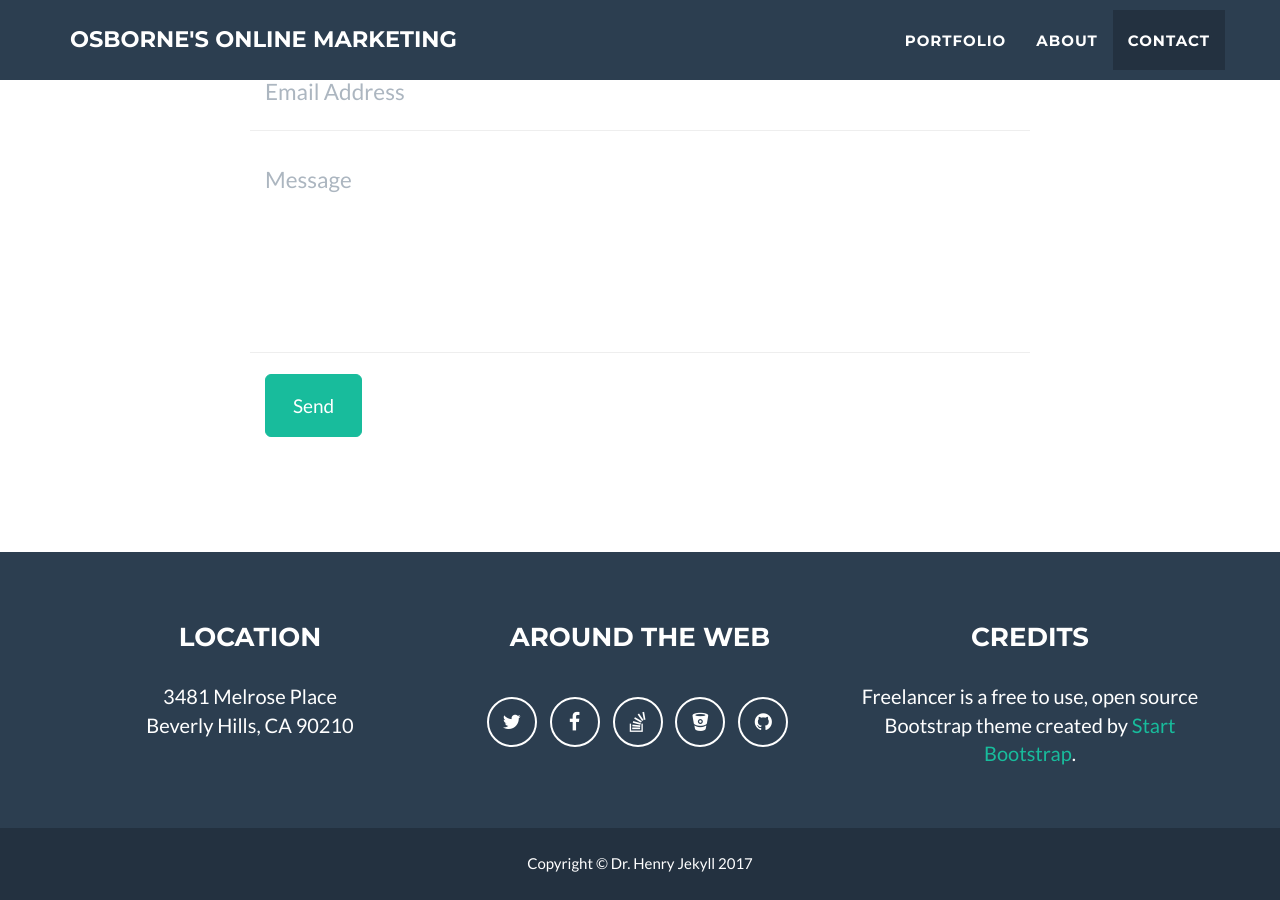
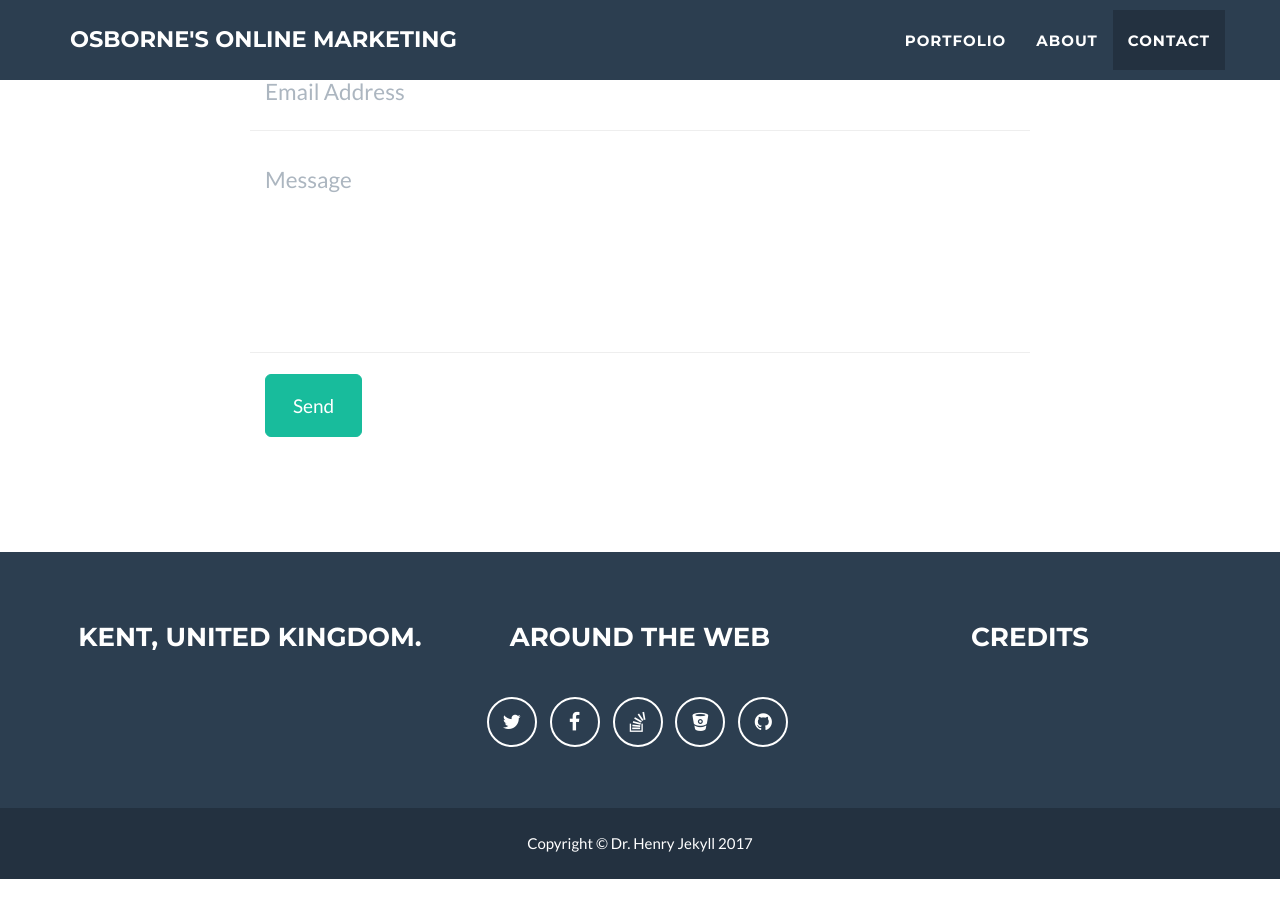
Before and after one commit to OsbornesOnlineMarketing/OsbornesOnlineMarketing.github.io, a Jekyll site: the page built from index.html, in a window 1280 px wide and 900 px high, scrolled down 2587 px. Built offline with Jekyll 4.4.1, drawn with Linux system fonts in a browser that asks for light colours; after the commit the page ends 3466 px from its top, so only the background shows below that.

Commit message:
Update _config.yml

```diff
--- a/_config.yml
+++ b/_config.yml
@@ -3,7 +3,7 @@
 email: osbornes.online.marketing@gmail.com
 url: https://osbornesonlinemarketing.github.io/
 description: "Fast and efficient growth for small businesses, driven by SEO and Online Marketing techniques"
-keywords: "your keywords, separated by commas"
+keywords: "Search Engine Optimisation, SEO, Online Marketing, Marketing, Small Business, optimisation"
 skills: "Web Developer - SEO Expert - Online Marketing Consultant"
 meta_author: Osborne Tomas
 
@@ -33,7 +33,7 @@
 # Footer settings
 footer:
   copyright: Dr. Henry Jekyll
-  location: Location
+  location: Kent, United Kingdom.
   social: Around the Web
   credits: Credits
 
@@ -52,11 +52,8 @@
 
 # Postal address (add as many lines as necessary)
 address:
-  - line: 3481 Melrose Place
-  - line: Beverly Hills, CA 90210
-
-# Credits content
-credits: 'Freelancer is a free to use, open source Bootstrap theme created by <a href="http://startbootstrap.com">Start Bootstrap</a>.'
+  - line:
+  - line:
 
 # Build settings
 markdown: kramdown
```
